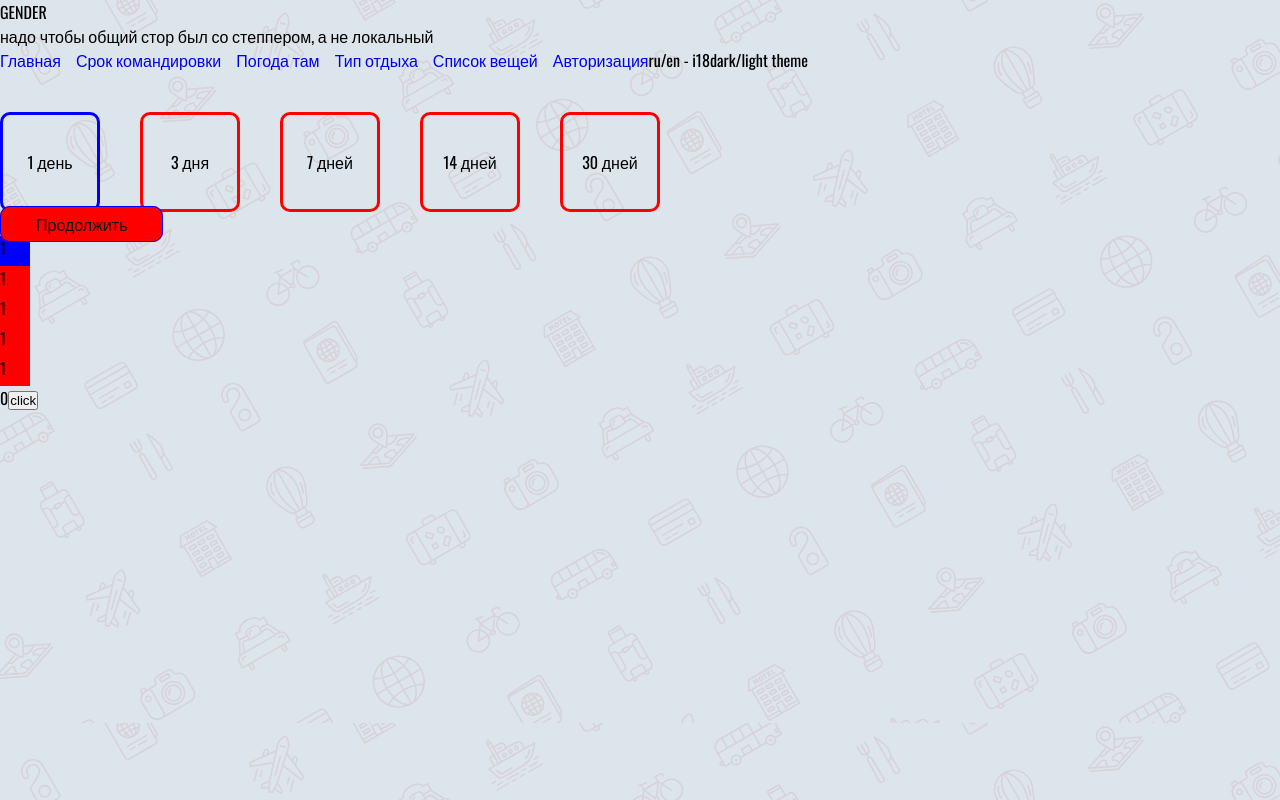
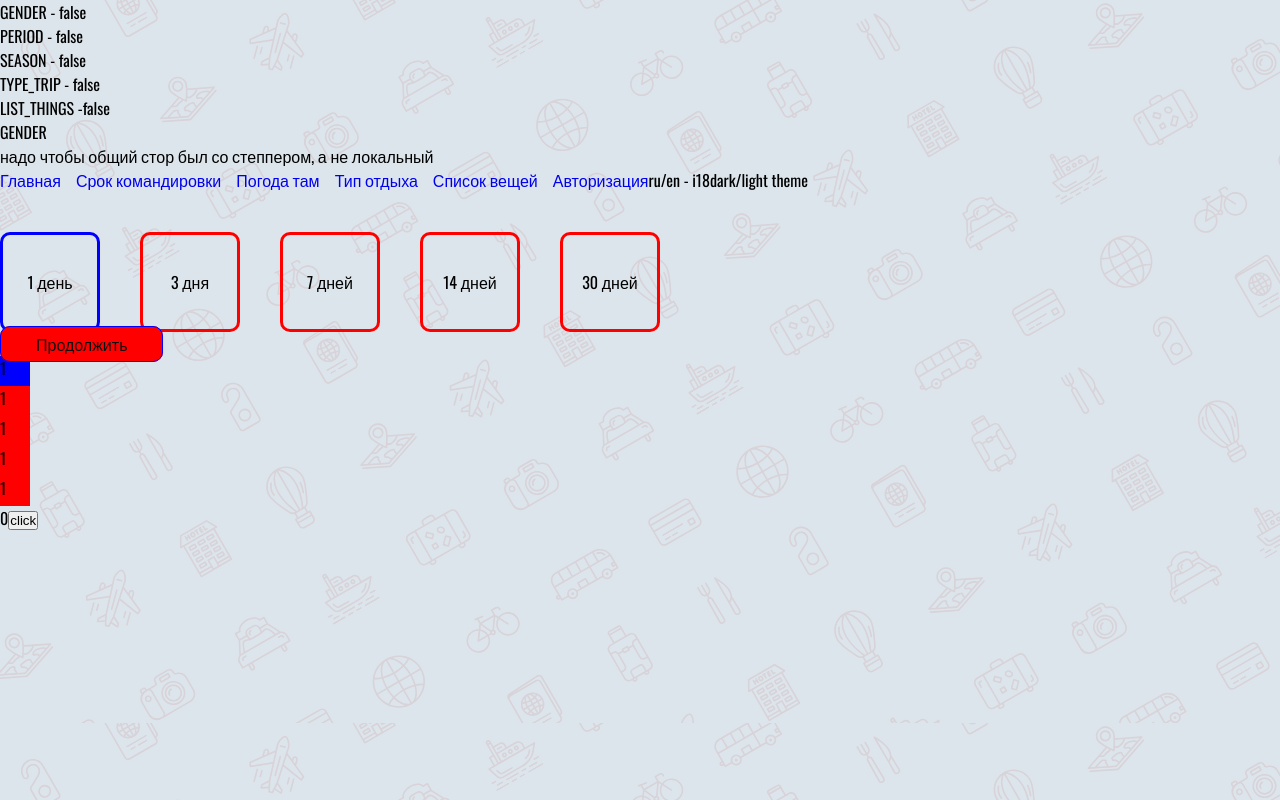
Before and after one commit to cossack-don/check-list-things, a React (Create React App) app: page /period in a window 1280 px wide. Built offline with nearby package versions, Linux system fonts and the light colour scheme.

Commit message:
feat: added reducers for steps in app

```diff
--- a/App.tsx
+++ b/App.tsx
@@ -2,6 +2,10 @@
 import './style.css';
 import styled from 'styled-components';
 import { Counter } from './src/store/features/counter/Counter';
+
+import type { RootState } from './src/store/store';
+import { useSelector, useDispatch } from 'react-redux';
+import { changeStatusStep } from './src/store/features/steps/steps';
 
 import Header from './Header';
 import Footer from './Footer';
@@ -18,8 +22,30 @@
   const titles = StepsApp.map((item, index) => {
     return <div key={index}>{index === step && item.title}</div>;
   });
+
+  //
+  const count = useSelector((state: RootState) => state.steps);
+
+  console.log(count);
+
+  const stateSteps = count;
   return (
     <div>
+      {count['GENDER'].name} - {count['GENDER'].status ? 'true' : 'false'}
+      <br />
+      {count['PERIOD'].name} - {count['PERIOD'].status ? 'true' : 'false'}
+      <br />
+      {count['SEASON'].name} - {count['SEASON'].status ? 'true' : 'false'}
+      <br />
+      {count['TYPE_TRIP'].name} - {count['TYPE_TRIP'].status ? 'true' : 'false'}
+      <br />
+      {count['LIST_THINGS'].name} -
+      {count['LIST_THINGS'].status ? 'true' : 'false'}
+      <br />
+      {/* <button onClick={() => dispatch(changeStatusStep('PERIOD'))}>+sss</button>
+      <button onClick={() => dispatch(changeStatusStep('LIST_THINGS'))}>
+        +sss
+      </button> */}
       {/* <TestStyledComponent>22</TestStyledComponent> */}
       {/* example styled-components */}
       {/* <Counter /> */}
--- a/src/UI/Button.tsx
+++ b/src/UI/Button.tsx
@@ -26,10 +26,11 @@
 `;
 
 interface Props {
-  children: string;
+  children?: string;
   toUrl?: string;
   typeLink?: boolean;
   typeButton?: boolean;
+  onClick?: (payload: string) => void;
 }
 
 export default function Button({
@@ -37,12 +38,17 @@
   toUrl,
   typeLink,
   typeButton,
+  onClick,
 }: Props) {
   return (
     <div>
-      {typeButton && <ButtonStyled>{children}</ButtonStyled>}
+      {typeButton && <ButtonStyled onClick={onClick}>{children}</ButtonStyled>}
 
-      {typeLink && <LinkStyled to={toUrl}>{children}</LinkStyled>}
+      {typeLink && (
+        <LinkStyled to={toUrl} onClick={onClick}>
+          {children}
+        </LinkStyled>
+      )}
     </div>
   );
 }
--- a/src/pages/Gender.tsx
+++ b/src/pages/Gender.tsx
@@ -1,5 +1,8 @@
 import * as React from 'react';
 import { Button } from '../../src/UI';
+
+import { useDispatch } from 'react-redux';
+import { changeStatusStep } from '../../src/store/features/steps/steps';
 
 import ListCards from '../../src/components/ListCards';
 
@@ -17,10 +20,17 @@
 ];
 
 export default function Gender() {
+  const dispatch = useDispatch();
+
   return (
     <div>
       <ListCards listData={dataCards} defaultValue="man" />
-      <Button toUrl="/period" typeLink>
+
+      <Button
+        toUrl="/period"
+        typeLink
+        onClick={() => dispatch(changeStatusStep('GENDER'))}
+      >
         Продолжить
       </Button>
     </div>
--- a/src/pages/ListThings.tsx
+++ b/src/pages/ListThings.tsx
@@ -38,41 +38,9 @@
 
   return (
     <div style={{ display: 'flex' }}>
-      <Column>
-        {listCheckboxs}
-        {/* <Checkbox defaultValue={value[0].n} onChange={handleOnChange}>
-          <TypographyText>Название вещи</TypographyText>
-        </Checkbox>
-
-        <Checkbox defaultValue={value[1].n} onChange={handleOnChange}>
-          <TypographyText>Название вещи</TypographyText>
-        </Checkbox> */}
-        {/*
-        <Checkbox>
-          <TypographyText>Название вещи</TypographyText>
-        </Checkbox>
-
-        <Checkbox>
-          <TypographyText>Название вещи</TypographyText>
-        </Checkbox>
-      </Column>
-      <Column>
-        <Checkbox>
-          <TypographyText>Название вещи</TypographyText>
-        </Checkbox>
-
-        <Checkbox>
-          <TypographyText>Название вещи</TypographyText>
-        </Checkbox>
-
-        <Checkbox>
-          <TypographyText>Название вещи</TypographyText>
-        </Checkbox>
-
-        <Checkbox>
-          <TypographyText>Название вещи</TypographyText>
-        </Checkbox> */}
-      </Column>
+      <Column>{listCheckboxs}</Column>
+      <Column>{listCheckboxs}</Column>
+      <Column>{listCheckboxs}</Column>
     </div>
   );
 }
--- a/src/pages/Period.tsx
+++ b/src/pages/Period.tsx
@@ -1,5 +1,8 @@
 import * as React from 'react';
 import { Button } from '../../src/UI';
+
+import { useDispatch } from 'react-redux';
+import { changeStatusStep } from '../../src/store/features/steps/steps';
 
 import ListCards from '../../src/components/ListCards';
 const dataCards = [
@@ -33,11 +36,17 @@
   },
 ];
 export default function Period() {
+  const dispatch = useDispatch();
+
   return (
     <div>
       <ListCards listData={dataCards} defaultValue="1 day" />
 
-      <Button toUrl="/season" typeLink>
+      <Button
+        toUrl="/season"
+        typeLink
+        onClick={() => dispatch(changeStatusStep('PERIOD'))}
+      >
         Продолжить
       </Button>
     </div>
--- a/src/pages/Season.tsx
+++ b/src/pages/Season.tsx
@@ -2,6 +2,9 @@
 import { Button } from '../../src/UI';
 
 import ListCards from '../../src/components/ListCards';
+
+import { useDispatch } from 'react-redux';
+import { changeStatusStep } from '../../src/store/features/steps/steps';
 
 const dataCards = [
   {
@@ -26,10 +29,15 @@
   },
 ];
 export default function Season() {
+  const dispatch = useDispatch();
   return (
     <div>
       <ListCards listData={dataCards} defaultValue="spring" />
-      <Button toUrl="/type-trip" typeLink>
+      <Button
+        toUrl="/type-trip"
+        typeLink
+        onClick={() => dispatch(changeStatusStep('SEASON'))}
+      >
         Продолжить
       </Button>
     </div>
--- a/src/pages/TypeTrip.tsx
+++ b/src/pages/TypeTrip.tsx
@@ -1,5 +1,8 @@
 import * as React from 'react';
 import { Button } from '../../src/UI';
+
+import { useDispatch } from 'react-redux';
+import { changeStatusStep } from '../../src/store/features/steps/steps';
 
 import ListCards from '../../src/components/ListCards';
 
@@ -25,16 +28,22 @@
     value: 'expedition',
   },
   {
-    id: 4,
+    id: 5,
     text: 'В Краснодар',
     value: 'krasnodar',
   },
 ];
 export default function TypeTrip() {
+  const dispatch = useDispatch();
+
+  const changeStatusSteps = () => {
+    dispatch(changeStatusStep('TYPE_TRIP'));
+    dispatch(changeStatusStep('LIST_THINGS'));
+  };
   return (
     <div>
       <ListCards listData={dataCards} defaultValue="krasnodar" />
-      <Button toUrl="/list-things" typeLink>
+      <Button toUrl="/list-things" typeLink onClick={changeStatusSteps}>
         Продолжить
       </Button>
     </div>
--- /dev/null
+++ b/src/store/features/steps/steps.ts
@@ -0,0 +1,53 @@
+import { createSlice } from '@reduxjs/toolkit';
+import type { PayloadAction } from '@reduxjs/toolkit';
+
+export interface IStep {
+  name: string;
+  status: boolean;
+}
+
+export interface ISteps {
+  [index: string]: IStep;
+}
+
+const initialState: ISteps = {
+  GENDER: {
+    name: 'GENDER',
+    status: false,
+  },
+  PERIOD: {
+    name: 'PERIOD',
+    status: false,
+  },
+  SEASON: {
+    name: 'SEASON',
+    status: false,
+  },
+  TYPE_TRIP: {
+    name: 'TYPE_TRIP',
+    status: false,
+  },
+  LIST_THINGS: {
+    name: 'LIST_THINGS',
+    status: false,
+  },
+};
+
+export const steps = createSlice({
+  name: 'steps',
+  initialState,
+  reducers: {
+    changeStatusStep: (state, action: PayloadAction<string>) => {
+      // console.log('action', action.payload);
+      // console.log(state['GENDER'].status);
+      // console.log((state[action.payload].status = true));
+
+      state[action.payload].status = true;
+      // тут сделать потом запись в локал сторадж, чтобы хранить шаг на каком остановился пользователь
+    },
+  },
+});
+
+export const { changeStatusStep } = steps.actions;
+
+export default steps.reducer;
--- a/src/store/store.ts
+++ b/src/store/store.ts
@@ -1,9 +1,11 @@
 import { configureStore } from '@reduxjs/toolkit';
 import counterReducer from './features/counter/counterSlice';
+import stepsReducer from './features/steps/steps';
 
 export const store = configureStore({
   reducer: {
     counter: counterReducer,
+    steps: stepsReducer,
   },
 });
 
```
